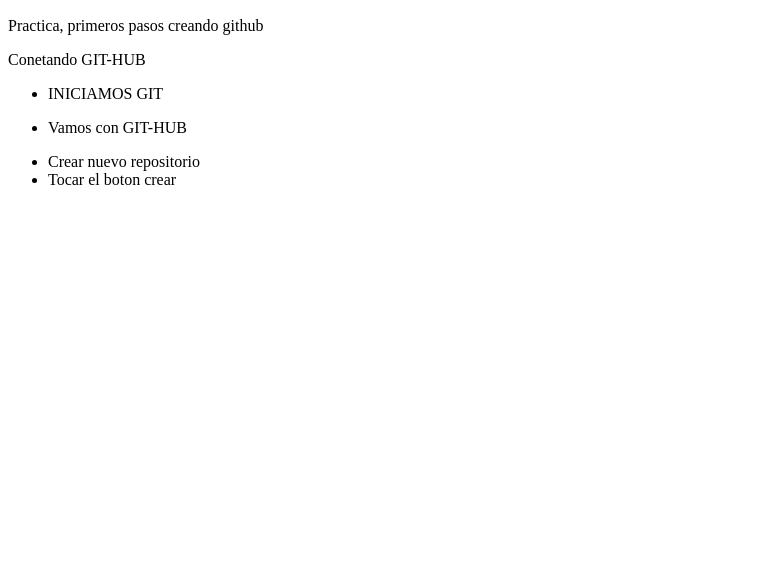
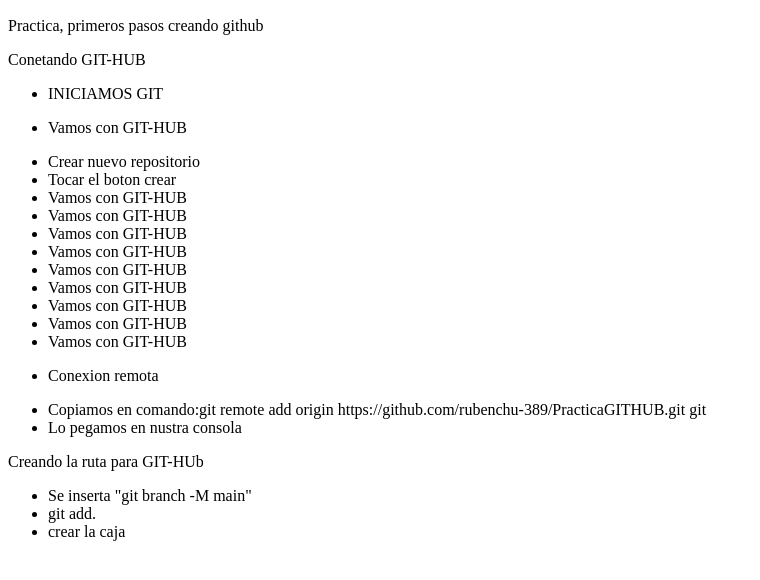
Before and after one commit to rubenchu-389/PracticaGITHUB, a plain HTML site: page index.html in a window 1280 px wide. Shown: the part 110-690 px from the top of the page, without its empty margins (0-760 px from the left). Drawn offline with Linux system fonts and the light colour scheme.

Commit message:
Creando mi primera subida a GIT-HUB otro1

```diff
--- a/index.html
+++ b/index.html
@@ -17,8 +17,38 @@
       <li>Vamos con GIT-HUB</li>
     </ul>
     <ul>
-        <li>Crear nuevo repositorio</li>
-        <li>Tocar el boton crear </li>
+      <li>Crear nuevo repositorio</li>
+      <li>Tocar el boton crear</li>
+      <li>Vamos con GIT-HUB</li>
+      <li>Vamos con GIT-HUB</li>
+      <li>Vamos con GIT-HUB</li>
+      <li>Vamos con GIT-HUB</li>
+      <li>Vamos con GIT-HUB</li>
+      <li>Vamos con GIT-HUB</li>
+      <li>Vamos con GIT-HUB</li>
+      <li>Vamos con GIT-HUB</li>
+      <li>Vamos con GIT-HUB</li>
+
     </ul>
+    <ul>
+      <li>Conexion remota</li>
+    </ul>
+    <ul>
+      <li>
+        Copiamos en comando:git remote add origin
+        https://github.com/rubenchu-389/PracticaGITHUB.git git
+      </li>
+      <li>Lo pegamos en nustra consola</li>
+    </ul>
+    <p>Creando la ruta para GIT-HUb</p>
+    <ul>
+        <li>Se inserta "git branch -M main"</li>
+        <li>git add.</li>
+        <li>crear la caja</li>
+
+    </ul>
+
+    <!-- branch -M main
+    git push -u origin main -->
   </body>
 </html>
```
